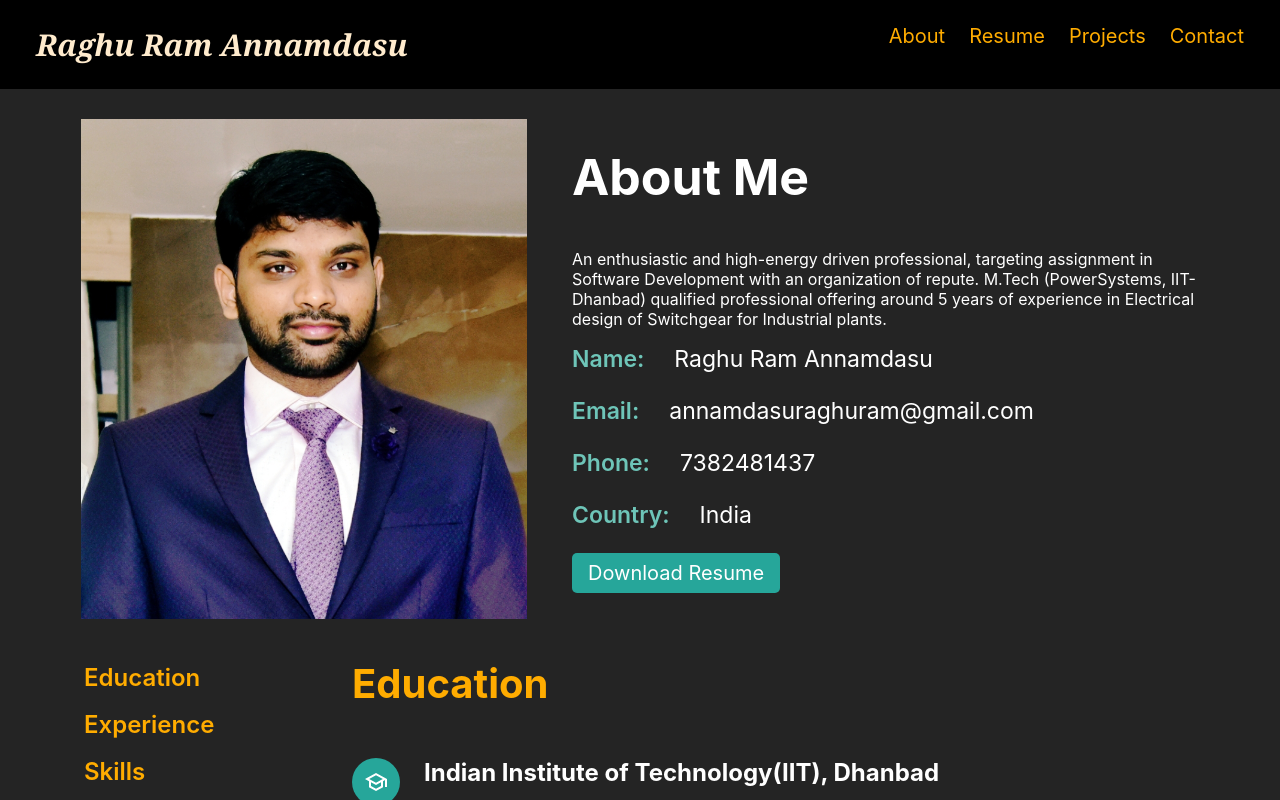
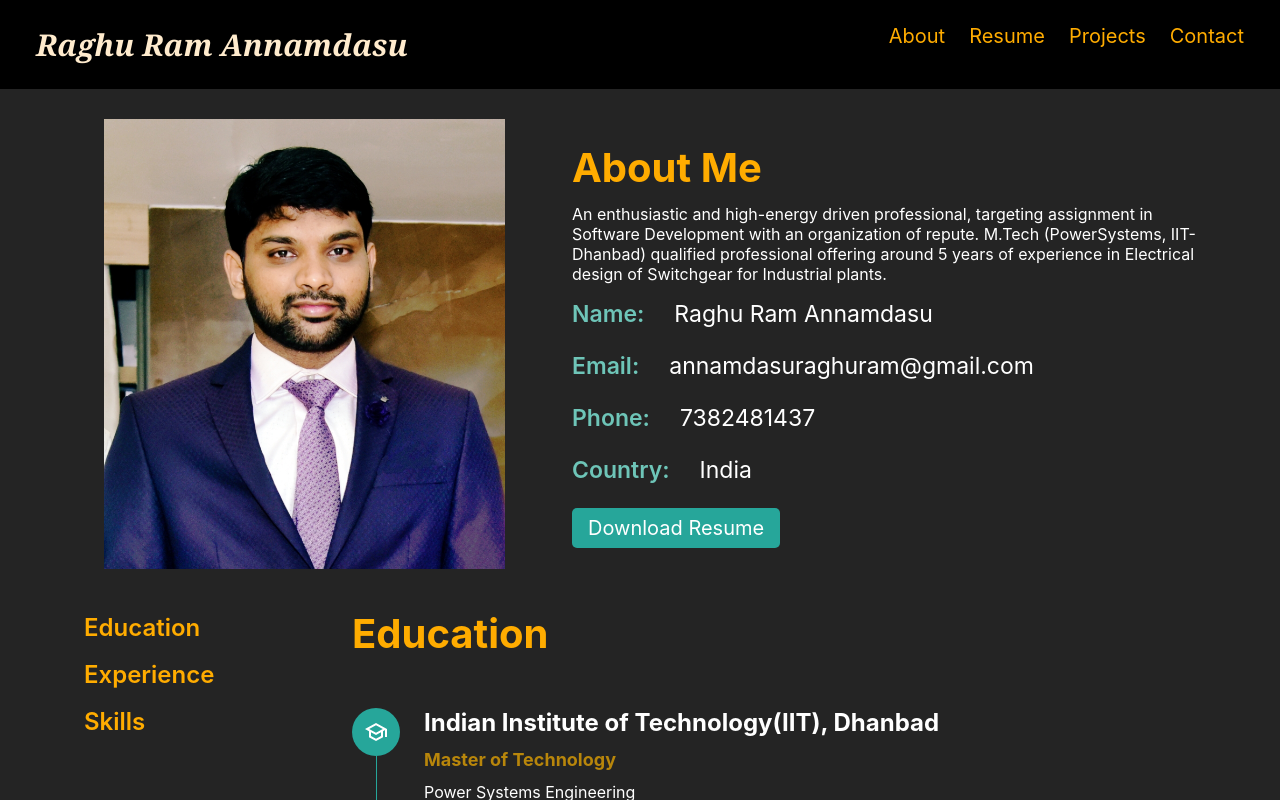
Before and after one commit to RaghuRamAnnamdasu/Portfolio, a React (Create React App) app: page / in a window 1280 px wide. Shown: the top 800 px of the page. Built offline with nearby package versions, Linux system fonts and the light colour scheme.

Commit message:
ui changes

```diff
--- a/src/AboutSection/aboutSection.css
+++ b/src/AboutSection/aboutSection.css
@@ -10,13 +10,16 @@
 }
 
 .aboutMe {
-    font-size: 50px;
+    font-size: 40px;
     font-weight: 700;
     margin-top: 0;
+    color: #FFAC00;
+    margin-bottom: 12px;
 }
 
 .aboutMeDescription {
     margin-bottom: 16px;
+    font-size: 16px;
 }
 
 .info {
@@ -56,7 +59,7 @@
 
 .profileImage {
     background-image: url(profileImage.jpg);
-    height: 500px;
+    height: 450px;
     background-size: contain;
     background-repeat: no-repeat;
     background-position: center;
--- a/src/AboutSection/aboutSection.js
+++ b/src/AboutSection/aboutSection.js
@@ -37,7 +37,7 @@ export function AboutSection({aboutRef}) {
                         </div>
                         <div className="downloadResumeWrapper">
                             {/* <a target="_blank" href="./Resume.pdf">Download this</a> */}
-                            <a className="downloadResume"  download="Resume" href="./Resume.pdf">Download Resume</a>
+                            <a className = "downloadResume"  href = "./Resume.pdf" download>Download Resume</a>
                         </div>
                     </div>
                 </div>
--- a/src/Contact/contact.css
+++ b/src/Contact/contact.css
@@ -86,6 +86,7 @@
     /* height: 50px; */
     padding: 16px;
     font-size: 18px;
+    font-family: sans-serif;
 }
 
 .contactFormContainer label {
--- a/src/Projects/projects.css
+++ b/src/Projects/projects.css
@@ -39,3 +39,7 @@
 .projectDescription b {
     font-size: 18px;
 }
+
+.projectWrapper a{
+    text-decoration: none;
+}
--- a/src/Projects/projects.js
+++ b/src/Projects/projects.js
@@ -5,12 +5,14 @@ export function Projects({projectsRef}) {
         <div id="projects" ref={projectsRef} className="projectsContainer">
             <h2>Projects</h2>
             <div className="projectWrapper">
+                <a href = "https://chimerical-salmiakki-4bb982.netlify.app/" target = "_blank">
                     <img src="https://149351115.v2.pressablecdn.com/wp-content/uploads/2018/05/SO_Teams.png" title="Stack Overflow"/>
                     <div className="projectDescription">
                         <h3>Stack Overflow Clone</h3>
                         It is a question and answer website for professional and enthusiast programmers.
                         It features questions and answers on a wide range of topics in computer programming and the website serves as a platform for users to ask and answer questions.
                     </div>
+                </a>
             </div>
         </div>
     );
```
Lines whose indentation alone changed are shown as unchanged.
